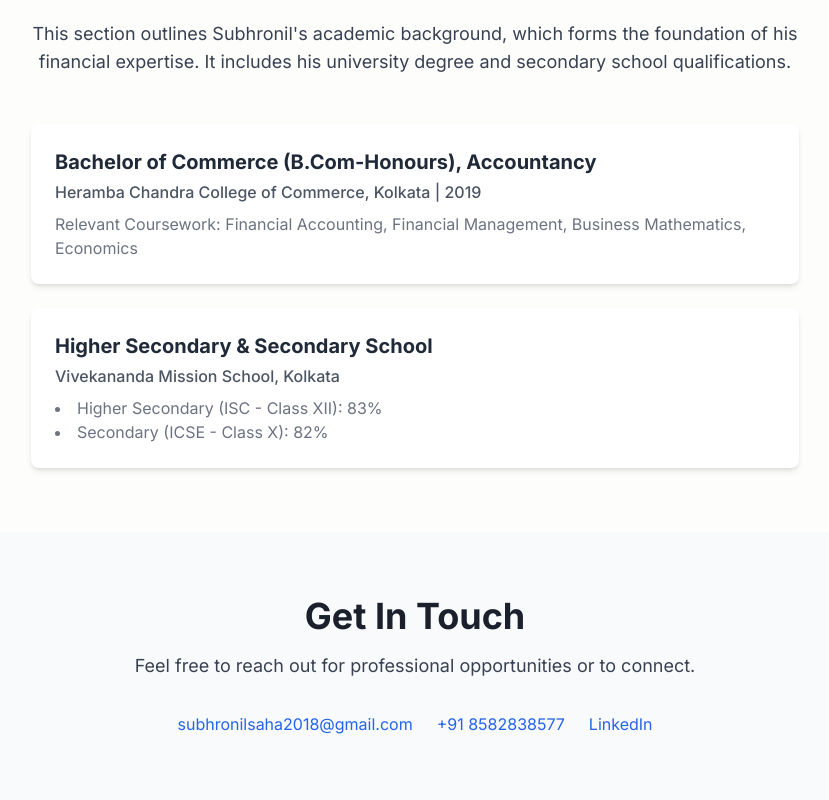
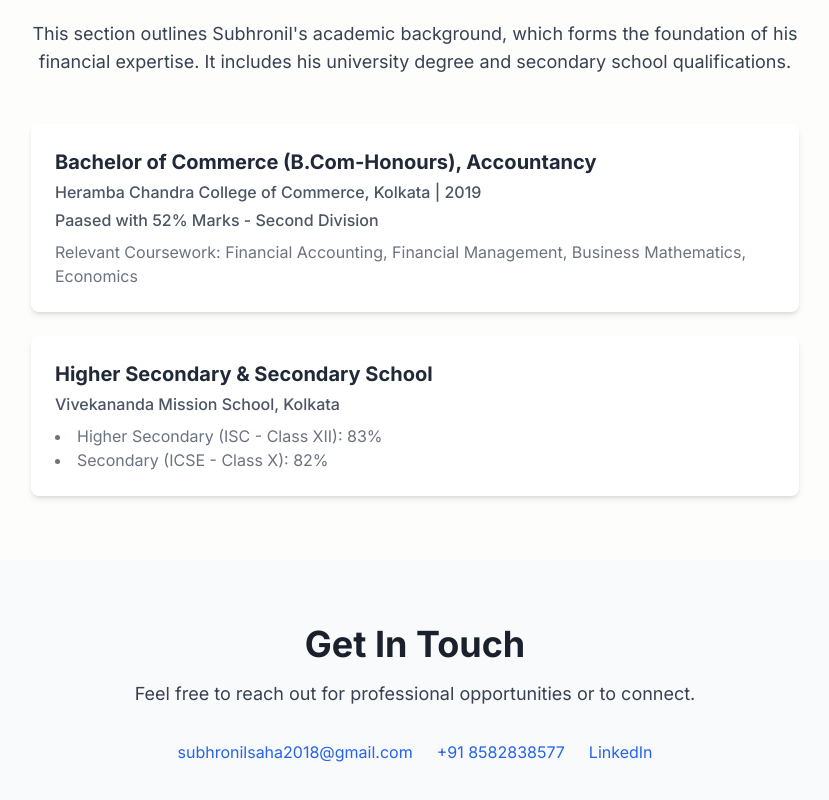
Before and after one commit to Ssubhr/SS-Interactive-Resume, a plain HTML site: page index.html in a window 1280 px wide. Shown: the part 3132-3932 px from the top of the page, without its empty margins (225-1054 px from the left). Drawn offline with nearby package versions, Linux system fonts and the light colour scheme.

Commit message:
Update index.html

```diff
--- a/index.html
+++ b/index.html
@@ -165,6 +165,7 @@
                     <div class="bg-white p-6 rounded-lg shadow-md">
                         <h3 class="text-lg sm:text-xl font-bold text-gray-800">Bachelor of Commerce (B.Com-Honours), Accountancy</h3>
                         <p class="text-gray-600 font-medium mt-1">Heramba Chandra College of Commerce, Kolkata | 2019</p>
+                        <p class="text-gray-600 font-medium mt-1">Paased with 52% Marks - Second Division</p>
                         <p class="text-gray-500 mt-2 text-sm sm:text-base">Relevant Coursework: Financial Accounting, Financial Management, Business Mathematics, Economics</p>
                     </div>
                     <div class="bg-white p-6 rounded-lg shadow-md">
```
